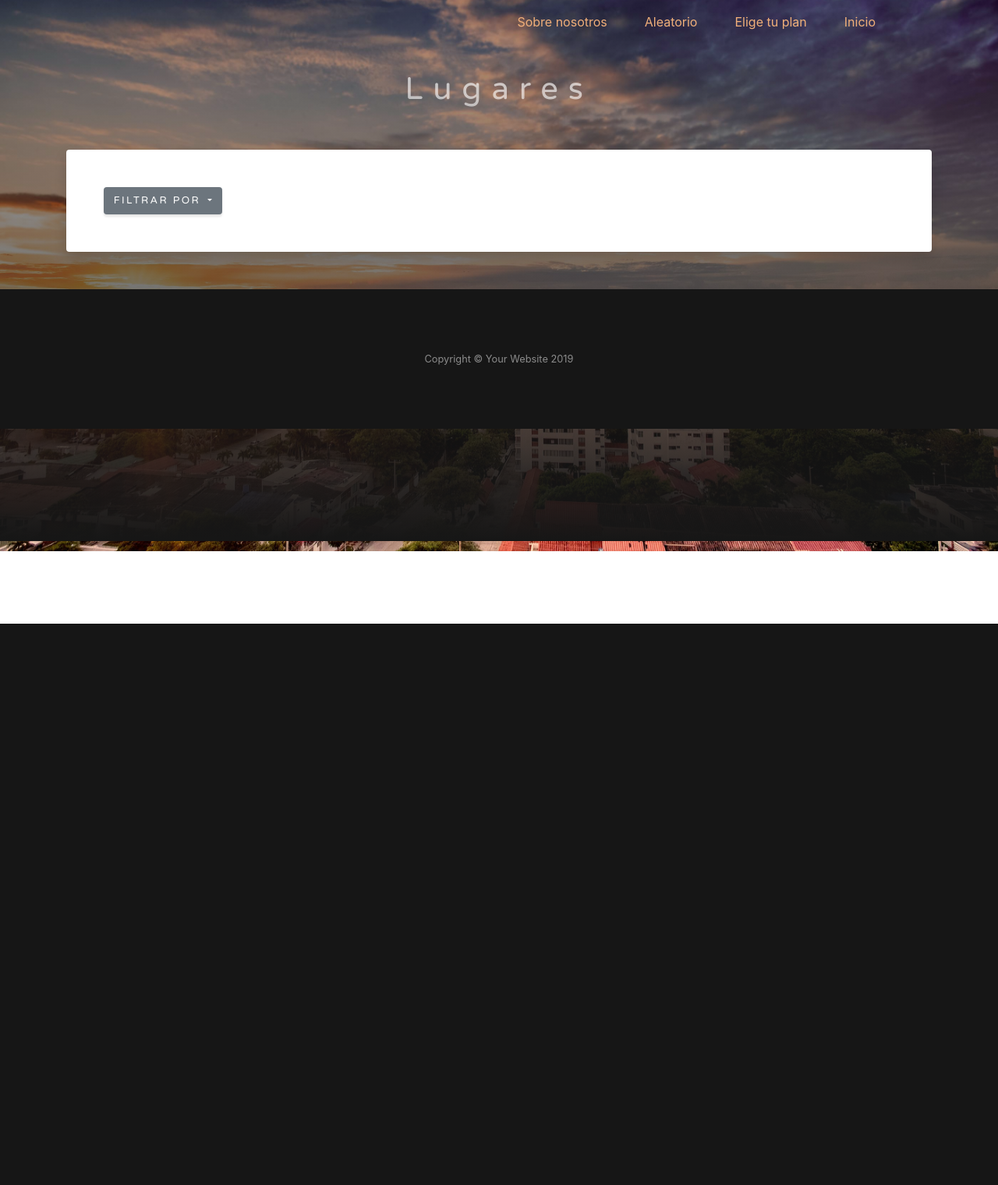
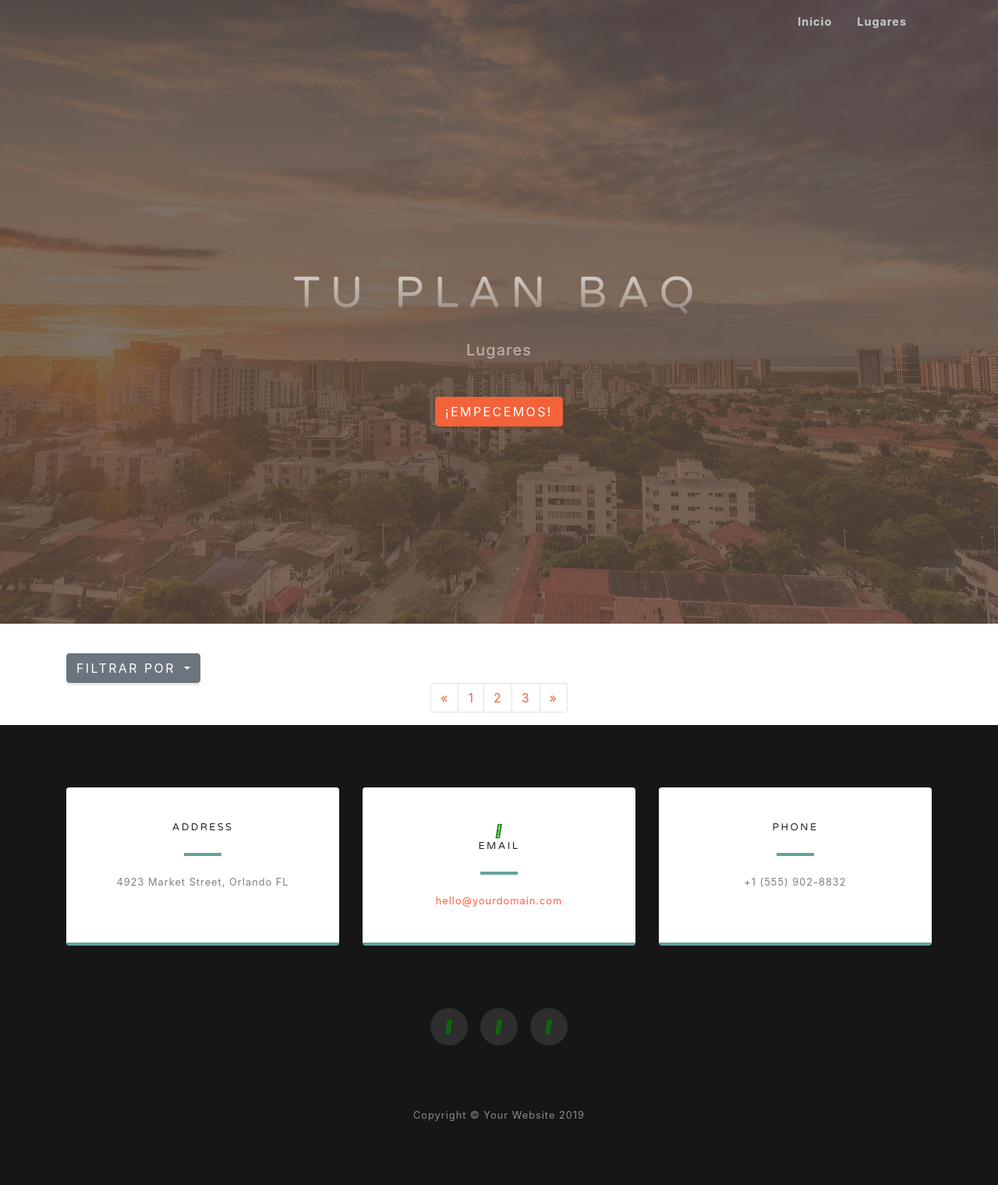
Before and after one commit to vluribe/TUPLANBAQ, a PHP site: page /ConDinero.php in a window 1280 px wide. Shown: the whole page at 78% size. Before the commit the page ends 800 px from the top, so only its background shows below. Run offline with PHP 8.4, Linux system fonts and the light colour scheme; data that the repository does not hold is empty; some libraries are stand-ins or nearby versions.

Commit message:
Condinero igual a eventos

```diff
--- a/ConDinero.php
+++ b/ConDinero.php
@@ -52,7 +52,9 @@ include('conexiongen.php');
   <link href="https://maxcdn.bootstrapcdn.com/bootstrap/4.3.1/css/bootstrap.min.css" rel="stylesheet">
     <script src="https://ajax.googleapis.com/ajax/libs/jquery/3.4.1/jquery.min.js"></script>
     <script src="https://maxcdn.bootstrapcdn.com/bootstrap/4.3.1/js/bootstrap.min.js"></script>
-    <link href="css/style.css" rel="stylesheet">
+    <link href="css/grayscale.min.css" rel="stylesheet">
+    <link href="css/creative.css" rel="stylesheet">
+    <link href="css/owncss.css" rel="stylesheet">
 
 
 
@@ -61,6 +63,7 @@ include('conexiongen.php');
 <body>
 
   <!-- Navigation -->
+ <!-- Navigation -->
   <nav class="navbar navbar-expand-lg navbar-light fixed-top" id="mainNav">
     <div class="container">
       <button class="navbar-toggler navbar-toggler-right" type="button" data-toggle="collapse" data-target="#navbarResponsive" aria-controls="navbarResponsive" aria-expanded="false" aria-label="Toggle navigation">
@@ -69,27 +72,22 @@ include('conexiongen.php');
       </button>
       <div class="collapse navbar-collapse" id="navbarResponsive">
         <ul class="navbar-nav ml-auto">
-          <li class="nav-item">
-            <a class="nav-link js-scroll-trigger" href="#about">Sobre nosotros</a>
+        <li class="nav-item">
+            <a class="nav-link js-scroll-trigger" href="index.php?usuario=<?php echo $usuario;?>">Inicio</a>
           </li>
           <li class="nav-item">
-            <a class="nav-link js-scroll-trigger" href="#aleatorio">Aleatorio</a>
+            <a class="nav-link js-scroll-trigger" href="ConDinero.php?usuario=<?php echo $usuario;?>">Lugares</a>
           </li>
-          <li class="nav-item">
-            <a class="nav-link js-scroll-trigger" href="#">Elige tu plan</a>
-          </li>
-             <li class="nav-item">
-            <a class="nav-link js-scroll-trigger" href="index.php?usuario=<?php echo $usuario;?>">Inicio</a>
-          </li>
-             <li class="nav-item">
+            <li class="nav-item">
             <a class="nav-link js-scroll-trigger" href="PerfilUsuarios.php?usuario=<?php echo $usuario;?>" >
                 <?php  echo $usuario;?>
             </a>
           </li>
+
              <?php
           if($usuario == "admin"){ ?>
             <li class="nav-item">
-            <a class="nav-link js-scroll-trigger" href="admin.php?usuario=admin">Administrar lugares</a>
+            <a class="nav-link js-scroll-trigger" href="admin_eventos.php?usuario=admin">Administrar eventos</a>
           </li>
             <?php
             }
@@ -109,16 +107,21 @@ include('conexiongen.php');
 
 
 <!--header-->
-
- <header class="masthead" id="header"> <h1>Lugares <?php if(isset($_POST['tipo'])){$tipo=$_POST['tipo']; echo " : ".$tipo;} ?> </h1>
+<header class="masthead">
+    <div class="container d-flex h-100 align-items-center">
+      <div class="mx-auto text-center">
+        <h1 class="mx-auto my-0 text-uppercase">TU PLAN BAQ</h1>
+        <h2 class="text-white-50 mx-auto mt-2 mb-5">Lugares <?php if(isset($_POST['tipo'])){$tipo=$_POST['tipo']; echo " : ".$tipo;} ?> </h2>
+        <a href="#listaeventos" class="btn btn-primary js-scroll-trigger">¡Empecemos!</a>
+      </div>
+    </div>
   </header>
 
 
 
+
 <!---page image---->
-<div class="container bodycontainer">
-  <div class="card border-0 shadow my-5">
-    <div class="card-body p-5">
+<div class="container" id="listaeventos" style="padding-top:3%;">
 
         <!--Filter by-->
         <div class="dropdown">
@@ -243,16 +246,97 @@ include('conexiongen.php');
 
 ?>
 
+<ul class="pagination justify-content-center">
+  <li class="page-item">
+    <a class="page-link" href="#" aria-label="Previous">
+      <span aria-hidden="true">&laquo;</span>
+      <span class="sr-only">Previous</span>
+    </a>
+  </li>
+  <li class="page-item">
+    <a class="page-link" href="#">1</a>
+  </li>
+  <li class="page-item">
+    <a class="page-link" href="#">2</a>
+  </li>
+  <li class="page-item">
+    <a class="page-link" href="#">3</a>
+  </li>
+  <li class="page-item">
+    <a class="page-link" href="#" aria-label="Next">
+      <span aria-hidden="true">&raquo;</span>
+      <span class="sr-only">Next</span>
+    </a>
+  </li>
+</ul>
 
+</div>
+
+
+<section class="contact-section bg-black">
+    <div class="container">
+
+      <div class="row">
+
+        <div class="col-md-4 mb-3 mb-md-0">
+          <div class="card py-4 h-100">
+            <div class="card-body text-center">
+              <i class="fas fa-map-marked-alt text-primary mb-2"></i>
+              <h4 class="text-uppercase m-0">Address</h4>
+              <hr class="my-4">
+              <div class="small text-black-50">4923 Market Street, Orlando FL</div>
+            </div>
+          </div>
+        </div>
+
+        <div class="col-md-4 mb-3 mb-md-0">
+          <div class="card py-4 h-100">
+            <div class="card-body text-center">
+              <i class="fas fa-envelope text-primary mb-2"></i>
+              <h4 class="text-uppercase m-0">Email</h4>
+              <hr class="my-4">
+              <div class="small text-black-50">
+                <a href="#">hello@yourdomain.com</a>
+              </div>
+            </div>
+          </div>
+        </div>
+
+        <div class="col-md-4 mb-3 mb-md-0">
+          <div class="card py-4 h-100">
+            <div class="card-body text-center">
+              <i class="fas fa-mobile-alt text-primary mb-2"></i>
+              <h4 class="text-uppercase m-0">Phone</h4>
+              <hr class="my-4">
+              <div class="small text-black-50">+1 (555) 902-8832</div>
+            </div>
+          </div>
+        </div>
       </div>
+
+      <div class="social d-flex justify-content-center">
+        <a href="#" class="mx-2">
+          <i class="fab fa-twitter"></i>
+        </a>
+        <a href="#" class="mx-2">
+          <i class="fab fa-facebook-f"></i>
+        </a>
+        <a href="#" class="mx-2">
+          <i class="fab fa-github"></i>
+        </a>
+      </div>
+
     </div>
-    </div>
-    </body>
-        <footer class="bg-black small text-center text-white-50">
+  </section>
+
+  <!-- Footer -->
+  <footer class="bg-black small text-center text-white-50">
     <div class="container">
       Copyright &copy; Your Website 2019
     </div>
   </footer>
+    </body>
+
 <script src="https://ajax.googleapis.com/ajax/libs/jquery/3.4.1/jquery.min.js"></script>
 <script>
 $(document).ready(function(){
--- a/css/style.css
+++ b/css/style.css
@@ -105,7 +105,7 @@
 header h1{
     padding-top: 5%;
 }
-/*
+
 .masthead {
   position: relative;
   width: 100%;
@@ -130,7 +130,7 @@ header h1{
 .masthead h2 {
   max-width: 20rem;
   font-size: 1rem;
-}*/
+}
 
 
 
```
